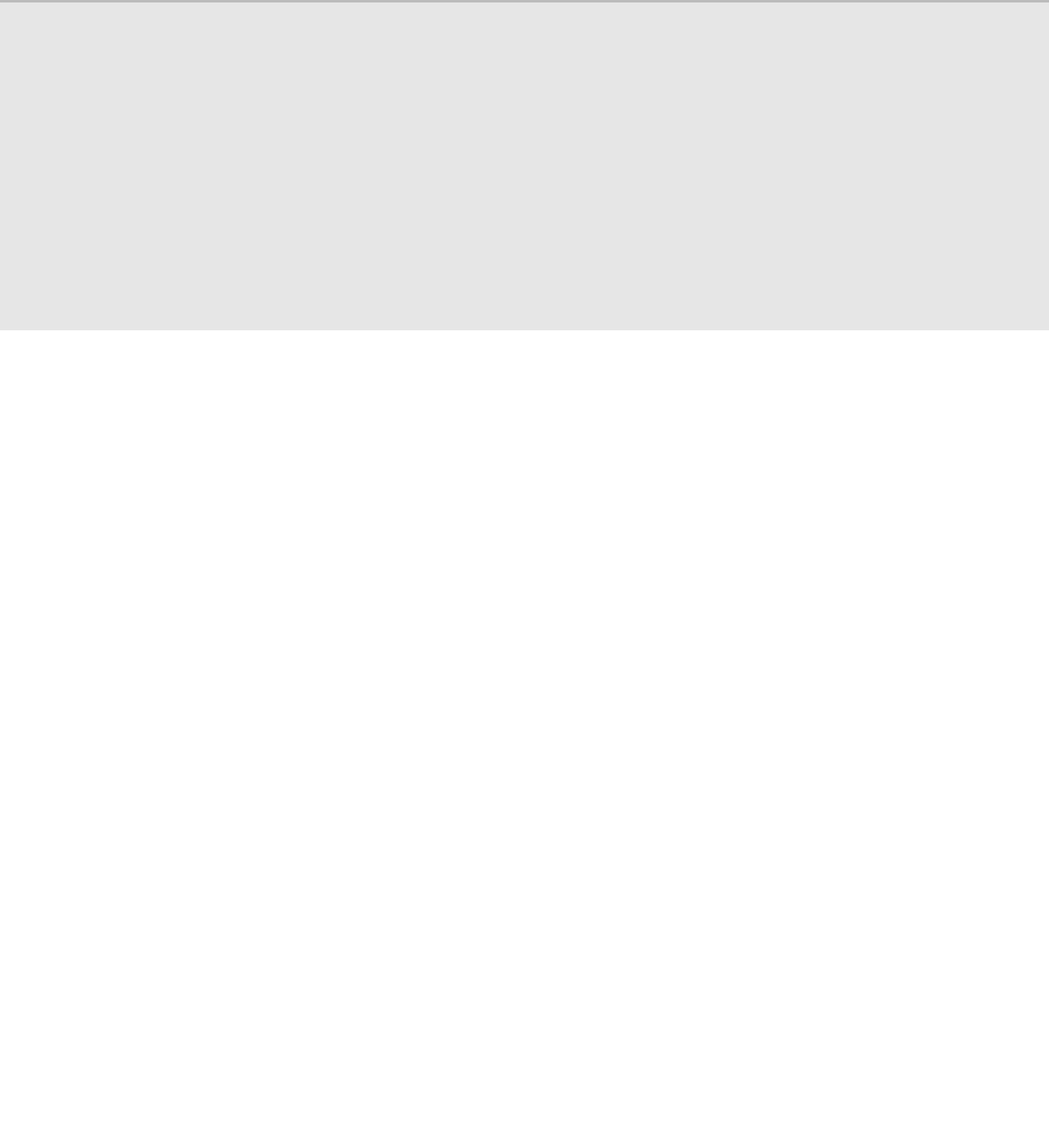
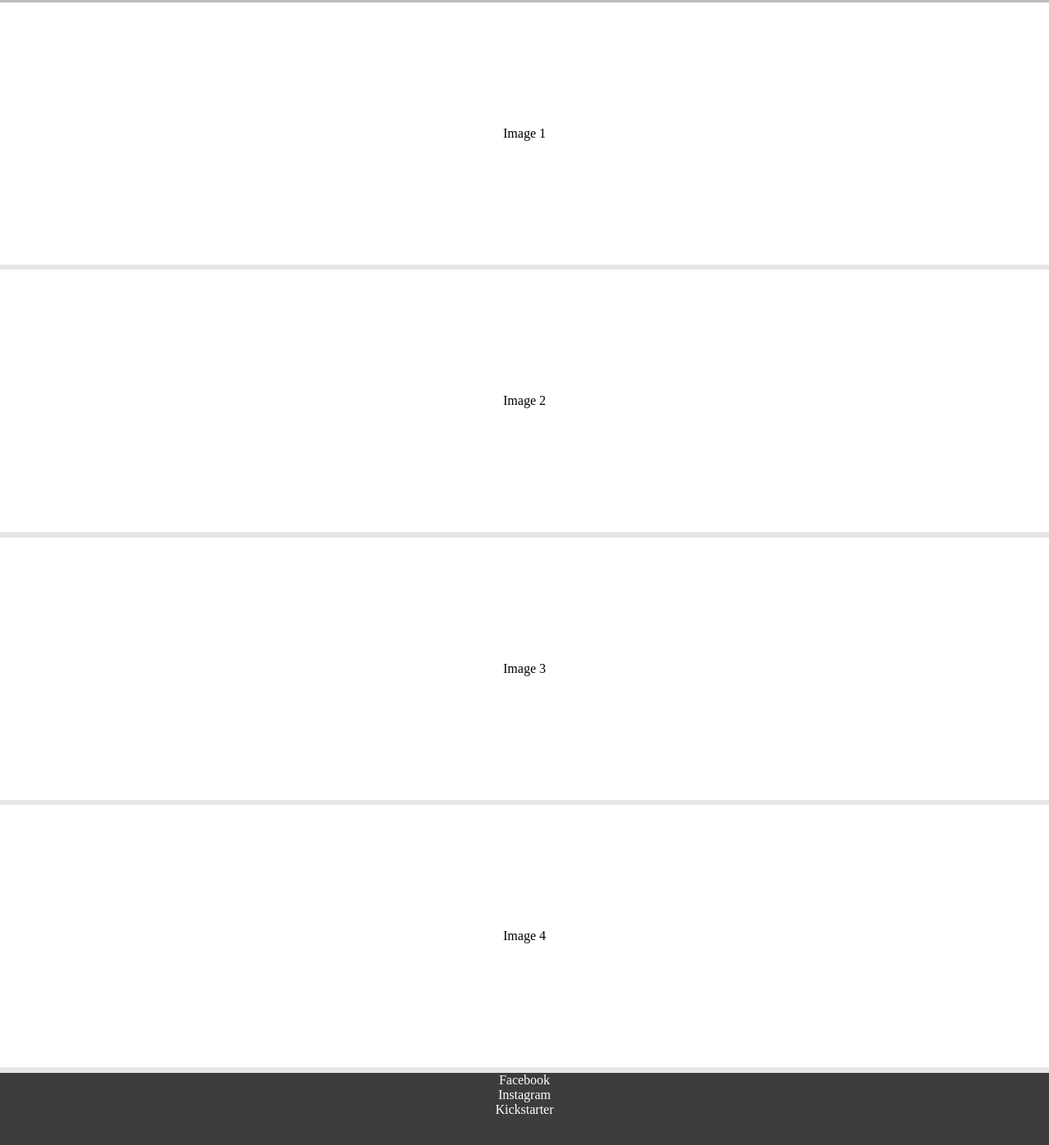
Before and after one commit to YudiHatano/ong-project, a plain HTML site: page index.html in a window 1280 px wide. Shown: the part 781-2178 px from the top of the page at 82% size. Before the commit the page ends 1184 px from the top, so only its background shows below. Drawn offline with Linux system fonts and the light colour scheme.

Commit message:
Criar todos os campos do site

```diff
--- a/css/style.css
+++ b/css/style.css
@@ -117,7 +117,7 @@ header {
 
 
 /* Style section projetos */
-#projetos {
+#fotos {
     width: 100%;
     height: auto;
     background-color: #E6E6E6;
@@ -128,7 +128,40 @@ header {
     align-items: center;
 }
 
-.project {
-    width: 90%;
-    height: 100px;
+#fotos-container {
+    width: 100%;
+    height: auto;
+
+    display: flex;
+    flex-direction: column;
+    justify-content: center;
+    align-items: center;
 }
+
+.foto {
+    width: 100%;
+    height: 40vh;
+    background-color: #ffffff;
+    margin-bottom: 0.5%;
+
+    /* Lembrar de retirar o display - temporário enquanto nao tem imagem */
+    display: flex;
+    flex-direction: column;
+    justify-content: center;
+    align-items: center;
+}
+
+footer {
+    width: 100%;
+    height: 50vh;
+    background-color: #3D3D3D;
+
+    display: flex;
+    flex-direction: column;
+    justify-content: flex-start;
+    align-items: center;
+}
+
+footer a {
+    color: #ffffff;
+}
--- a/index.html
+++ b/index.html
@@ -20,8 +20,7 @@
             <!-- Nav definition -->
             <nav id="nav">
                 <a href="">HOME</a>
-                <a href="">QUEM SOMOS</a>
-                <a href="">PROJETOS</a>
+                <a href="">QUEM SOMOS</a
                 <a href="">FOTOS</a>
                 <a href="">CONTATO</a>
             </nav>
@@ -50,15 +49,21 @@
     </section>
 
     <!-- Section responsible for projects -->
-    <section id="projetos">
+    <section id="fotos">
 
-        <div>
-            <div class="project"></div>
-            <div class="project"></div>
-            <div class="project"></div>
-            <div class="project"></div>
+        <div id="fotos-container">
+            <div class="foto">Image 1</div>
+            <div class="foto">Image 2</div>
+            <div class="foto">Image 3</div>
+            <div class="foto">Image 4</div>
         </div>
     </section>
 
+    <!-- Footer with social networks and form to contact -->
+    <footer>
+        <a href="">Facebook</a>
+        <a href="">Instagram</a>
+        <a href="">Kickstarter</a>
+    </footer>
 </body>
 </html>
```
